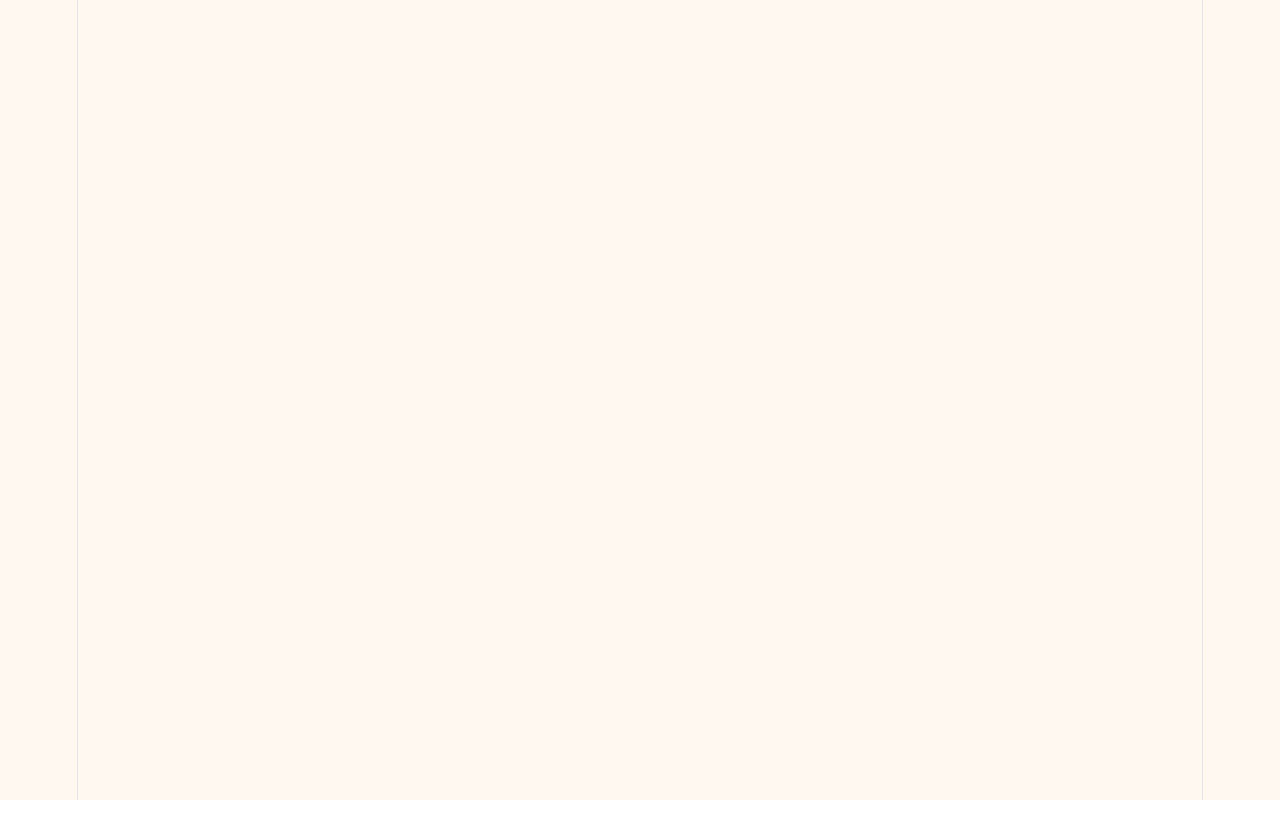
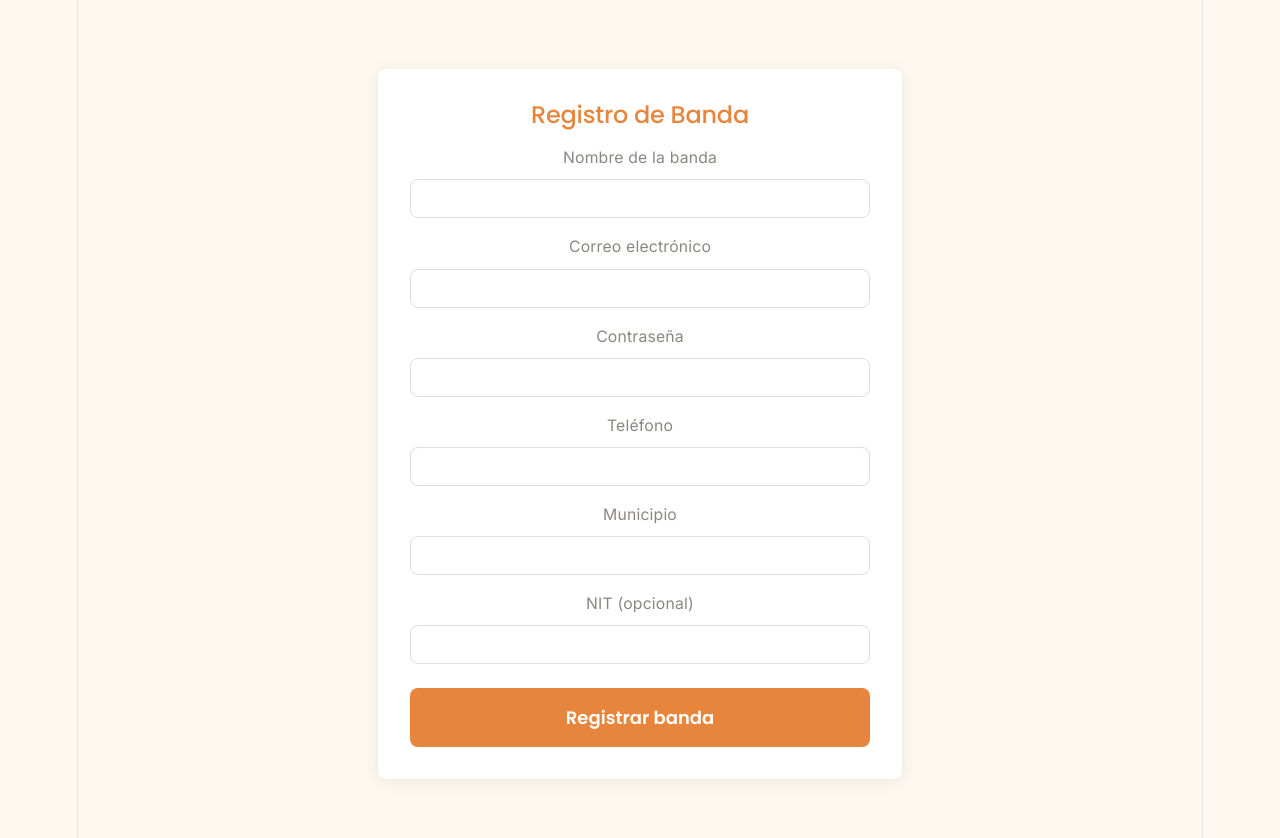
Before and after one commit to sabaneraconnect/sabaneraconnect, a React (Vite) app in the folder frontend/: page /registro/banda in a window 1280 px wide. Before the commit this address had no page. Shown: the top 838 px of the page. Before the commit the page ends 800 px from the top, so only its background shows below. Built offline with nearby package versions, Linux system fonts and the light colour scheme; no server answers.

Commit message:
feat: pagina de registro de banda conectada al backend

```diff
--- a/frontend/src/App.jsx
+++ b/frontend/src/App.jsx
@@ -1,4 +1,5 @@
 import { BrowserRouter, Routes, Route } from 'react-router-dom';
+import RegistroBanda from './pages/auth/RegistroBanda';
 import './App.css';
 
 function Inicio() {
@@ -10,6 +11,7 @@ function App() {
     <BrowserRouter>
       <Routes>
         <Route path="/" element={<Inicio />} />
+        <Route path="/registro/banda" element={<RegistroBanda />} />
       </Routes>
     </BrowserRouter>
   );
--- /dev/null
+++ b/frontend/src/pages/auth/RegistroBanda.jsx
@@ -0,0 +1,154 @@
+import { useState } from 'react';
+import { registrarBanda } from '../../services/authService';
+
+const camposIniciales = {
+  nombre: '',
+  correo: '',
+  contrasena: '',
+  telefono: '',
+  municipio: '',
+  nit: '',
+};
+
+export default function RegistroBanda() {
+  const [form, setForm] = useState(camposIniciales);
+  const [mensaje, setMensaje] = useState(null);
+  const [error, setError] = useState(null);
+  const [cargando, setCargando] = useState(false);
+
+  const handleChange = (e) => {
+    setForm({ ...form, [e.target.name]: e.target.value });
+  };
+
+  const handleSubmit = async (e) => {
+    e.preventDefault();
+    setCargando(true);
+    setMensaje(null);
+    setError(null);
+
+    const datos = { ...form };
+    if (!datos.nit) delete datos.nit;
+
+    try {
+      const res = await registrarBanda(datos);
+      setMensaje(`¡Registro exitoso! Bienvenido, ${res.data.usuario.nombre}.`);
+      setForm(camposIniciales);
+    } catch (err) {
+      setError(err.response?.data?.mensaje || 'Ocurrió un error. Intenta de nuevo.');
+    } finally {
+      setCargando(false);
+    }
+  };
+
+  return (
+    <div style={styles.pagina}>
+      <form onSubmit={handleSubmit} style={styles.formulario}>
+        <h2 style={styles.titulo}>Registro de Banda</h2>
+
+        {mensaje && <p style={styles.exito}>{mensaje}</p>}
+        {error && <p style={styles.errorMsg}>{error}</p>}
+
+        {[
+          { name: 'nombre', label: 'Nombre de la banda', type: 'text', required: true },
+          { name: 'correo', label: 'Correo electrónico', type: 'email', required: true },
+          { name: 'contrasena', label: 'Contraseña', type: 'password', required: true },
+          { name: 'telefono', label: 'Teléfono', type: 'text', required: true },
+          { name: 'municipio', label: 'Municipio', type: 'text', required: true },
+          { name: 'nit', label: 'NIT (opcional)', type: 'text', required: false },
+        ].map(({ name, label, type, required }) => (
+          <div key={name} style={styles.campo}>
+            <label htmlFor={name} style={styles.label}>{label}</label>
+            <input
+              id={name}
+              name={name}
+              type={type}
+              required={required}
+              value={form[name]}
+              onChange={handleChange}
+              style={styles.input}
+            />
+          </div>
+        ))}
+
+        <button type="submit" disabled={cargando} style={styles.boton}>
+          {cargando ? 'Registrando...' : 'Registrar banda'}
+        </button>
+      </form>
+    </div>
+  );
+}
+
+const styles = {
+  pagina: {
+    minHeight: '100vh',
+    display: 'flex',
+    alignItems: 'center',
+    justifyContent: 'center',
+    backgroundColor: 'var(--color-fondo)',
+    padding: 'var(--espaciado-lg)',
+  },
+  formulario: {
+    backgroundColor: '#fff',
+    padding: 'var(--espaciado-xl)',
+    borderRadius: 'var(--radio-borde)',
+    boxShadow: '0 2px 16px rgba(0,0,0,0.08)',
+    width: '100%',
+    maxWidth: '460px',
+    display: 'flex',
+    flexDirection: 'column',
+    gap: 'var(--espaciado-md)',
+  },
+  titulo: {
+    margin: 0,
+    fontFamily: 'var(--fuente-encabezado)',
+    color: 'var(--color-primario)',
+    textAlign: 'center',
+  },
+  campo: {
+    display: 'flex',
+    flexDirection: 'column',
+    gap: 'var(--espaciado-sm)',
+  },
+  label: {
+    fontSize: '0.875rem',
+    color: 'var(--color-texto-secundario)',
+    fontFamily: 'var(--fuente-cuerpo)',
+  },
+  input: {
+    padding: 'var(--espaciado-sm) var(--espaciado-md)',
+    border: '1px solid #ddd',
+    borderRadius: 'var(--radio-borde)',
+    fontSize: '1rem',
+    fontFamily: 'var(--fuente-cuerpo)',
+    color: 'var(--color-texto)',
+    outline: 'none',
+  },
+  boton: {
+    marginTop: 'var(--espaciado-sm)',
+    padding: 'var(--espaciado-md)',
+    backgroundColor: 'var(--color-primario)',
+    color: '#fff',
+    border: 'none',
+    borderRadius: 'var(--radio-borde)',
+    fontSize: '1rem',
+    fontFamily: 'var(--fuente-encabezado)',
+    cursor: 'pointer',
+    fontWeight: 600,
+  },
+  exito: {
+    backgroundColor: '#e6f9f0',
+    color: '#1a7a4a',
+    padding: 'var(--espaciado-sm) var(--espaciado-md)',
+    borderRadius: 'var(--radio-borde)',
+    fontSize: '0.9rem',
+    margin: 0,
+  },
+  errorMsg: {
+    backgroundColor: '#fde8e8',
+    color: '#c0392b',
+    padding: 'var(--espaciado-sm) var(--espaciado-md)',
+    borderRadius: 'var(--radio-borde)',
+    fontSize: '0.9rem',
+    margin: 0,
+  },
+};
--- /dev/null
+++ b/frontend/src/services/authService.js
@@ -0,0 +1,3 @@
+import api from './api';
+
+export const registrarBanda = (datos) => api.post('/api/auth/registro-banda', datos);
```
